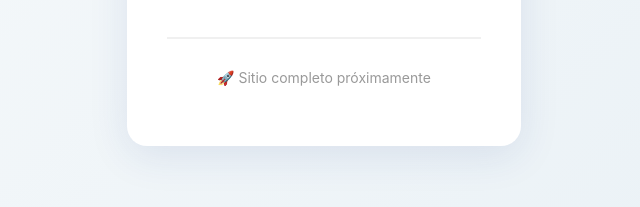
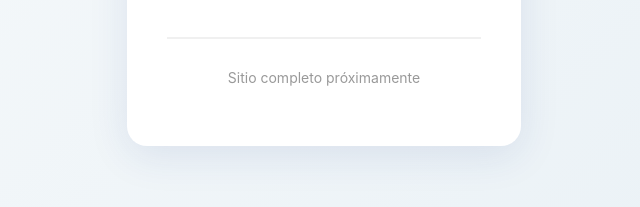
Before and after one commit to JosePicado07/Portaflio_Jose_Picado, a plain HTML site: page index.html in a window 1280 px wide. Shown: the part 481-688 px from the top of the page, 316-956 px from the left. Drawn offline with Linux system fonts and the light colour scheme.

Commit message:
Update index.html

```diff
--- a/index.html
+++ b/index.html
@@ -96,7 +96,7 @@
         <div class="badge">Portfolio en desarrollo</div>
 
         <div class="coming-soon">
-            🚀 Sitio completo próximamente
+             Sitio completo próximamente
         </div>
     </div>
 </body>
```
